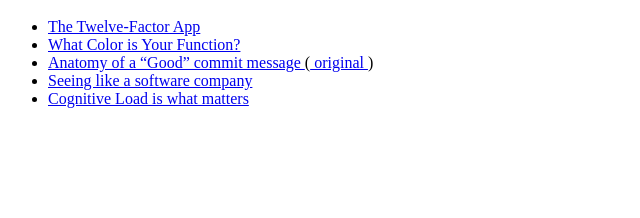
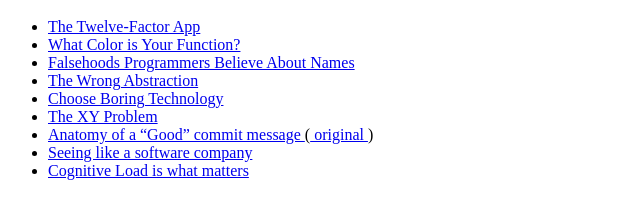
Before and after one commit to meis/library, a plain HTML site: page index.html in a window 1280 px wide. Shown: the part 48-266 px from the top of the page, without its empty margins (0-640 px from the left). Drawn offline with Linux system fonts and the light colour scheme.

Commit message:
Update index.html

```diff
--- a/index.html
+++ b/index.html
@@ -9,6 +9,26 @@
   <li>
     <a href="https://journal.stuffwithstuff.com/2015/02/01/what-color-is-your-function/">
      What Color is Your Function?
+    </a>
+  </li>
+  <li>
+    <a href="https://www.kalzumeus.com/2010/06/17/falsehoods-programmers-believe-about-names/">
+     Falsehoods Programmers Believe About Names
+    </a>
+  </li>
+  <li>
+    <a href="https://sandimetz.com/blog/2016/1/20/the-wrong-abstraction">
+     The Wrong Abstraction
+    </a>
+  </li>
+  <li>
+    <a href="https://mcfunley.com/choose-boring-technology">
+     Choose Boring Technology
+    </a>
+  </li>
+  <li>
+    <a href="https://xyproblem.info/">
+      The XY Problem
     </a>
   </li>
   <li>
```
